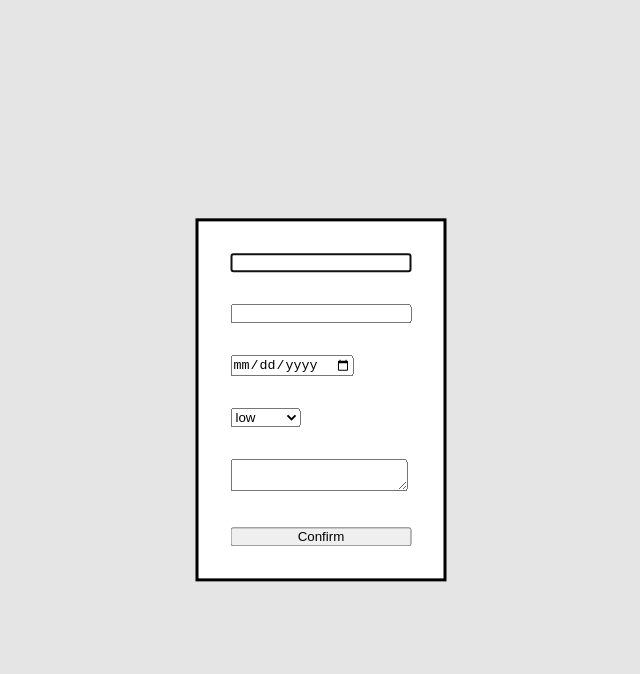
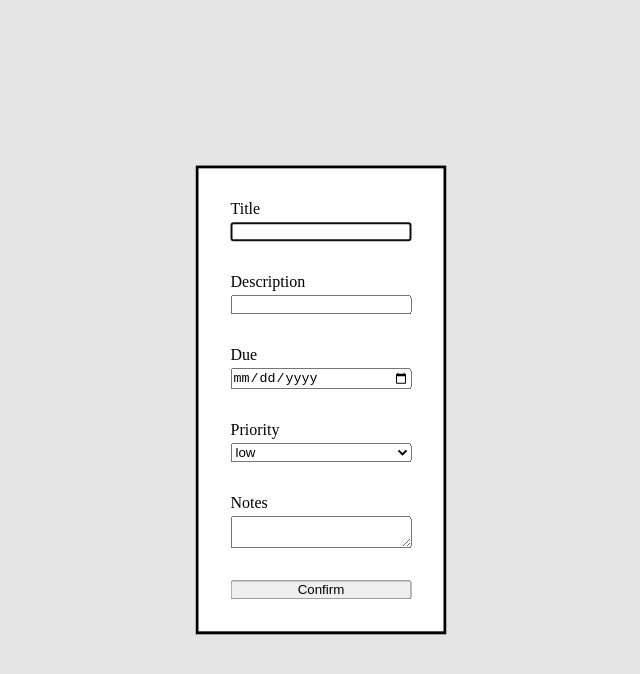
Before and after one commit to Mike-138/todo-list, a website built with webpack: page dist/index.html in a window 1280 px wide. Both pictures are taken after a click on the button 640 px from the left and 400 px from the top of the page. Shown: the whole page, without its empty margins (319-959 px from the left). Built offline with nearby package versions, Linux system fonts and the light colour scheme.

Commit message:
Structure field containers

```diff
--- a/src/modules/modals/field_template.js
+++ b/src/modules/modals/field_template.js
@@ -1,9 +1,10 @@
-const createField = (field) => {
+const createField = (field, label) => {
 
     const fieldContainer = document.createElement("div");
     fieldContainer.classList.add("field-container");
     const fieldLabel = document.createElement("label");
     fieldLabel.setAttribute("for", field.id);
+    fieldLabel.textContent = label;
 
     fieldContainer.append(fieldLabel, field);
 
--- a/src/modules/modals/modal_template.js
+++ b/src/modules/modals/modal_template.js
@@ -15,20 +15,20 @@ const createModal = (dialogId, titleId, descId, dueDateId, priorityId, notesId,
     modalTitle.setAttribute("name", titleId);
     modalTitle.setAttribute("id", titleId);
     modalTitle.setAttribute("required", "");
-    const modalTitleContainer = createField(modalTitle);
+    const modalTitleContainer = createField(modalTitle, "Title");
 
     const modalDescription = document.createElement("input");
     modalDescription.setAttribute("type", "text");
     modalDescription.setAttribute("name", descId);
     modalDescription.setAttribute("id", descId);
-    const modalDescriptionContainer = createField(modalDescription);
+    const modalDescriptionContainer = createField(modalDescription, "Description");
 
     const modalDueDate = document.createElement("input");
     modalDueDate.setAttribute("type", "date");
     modalDueDate.setAttribute("name", dueDateId);
     modalDueDate.setAttribute("id", dueDateId);
     modalDueDate.setAttribute("required", "");
-    const modalDueDateContainer = createField(modalDueDate);
+    const modalDueDateContainer = createField(modalDueDate, "Due");
 
     const modalPriority = document.createElement("select");
     modalPriority.setAttribute("name", priorityId);
@@ -41,12 +41,12 @@ const createModal = (dialogId, titleId, descId, dueDateId, priorityId, notesId,
         currentOption.textContent = option;
         modalPriority.appendChild(currentOption);
     }
-    const modalPriorityContainer = createField(modalPriority);
+    const modalPriorityContainer = createField(modalPriority, "Priority");
 
     const modalNotes = document.createElement("textarea");
     modalNotes.setAttribute("name", notesId);
     modalNotes.setAttribute("id", notesId);
-    const modalNotesContainer = createField(modalNotes);
+    const modalNotesContainer = createField(modalNotes, "Notes");
 
     const confirmButton = document.createElement("button");
     confirmButton.setAttribute("id", buttonId);
--- a/src/styles/style.css
+++ b/src/styles/style.css
@@ -15,6 +15,7 @@ body {
 }
 
 dialog {
+    font-size: 1rem;
     position: absolute;
     top: 50%;
     left: 50%;
@@ -22,9 +23,14 @@ dialog {
 }
 
 form {
-    padding: 2rem;
+    padding: 2em;
     display: grid;
-    gap: 2rem;
+    gap: 2em;
+}
+
+.field-container {
+    display: grid;
+    gap: 0.25em;
 }
 
 .add-project-button {
```
Also changed, not shown: dist/main.js.
